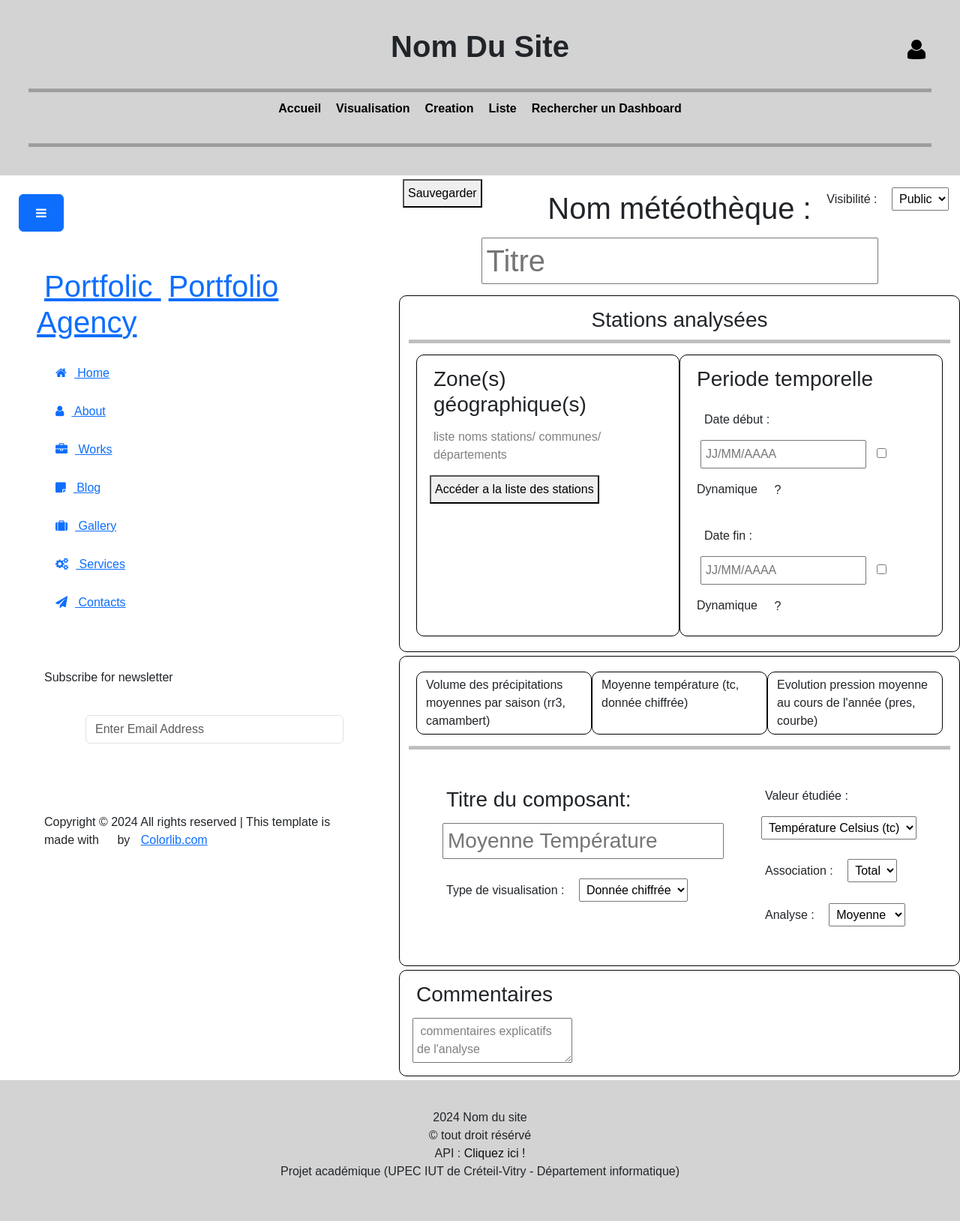
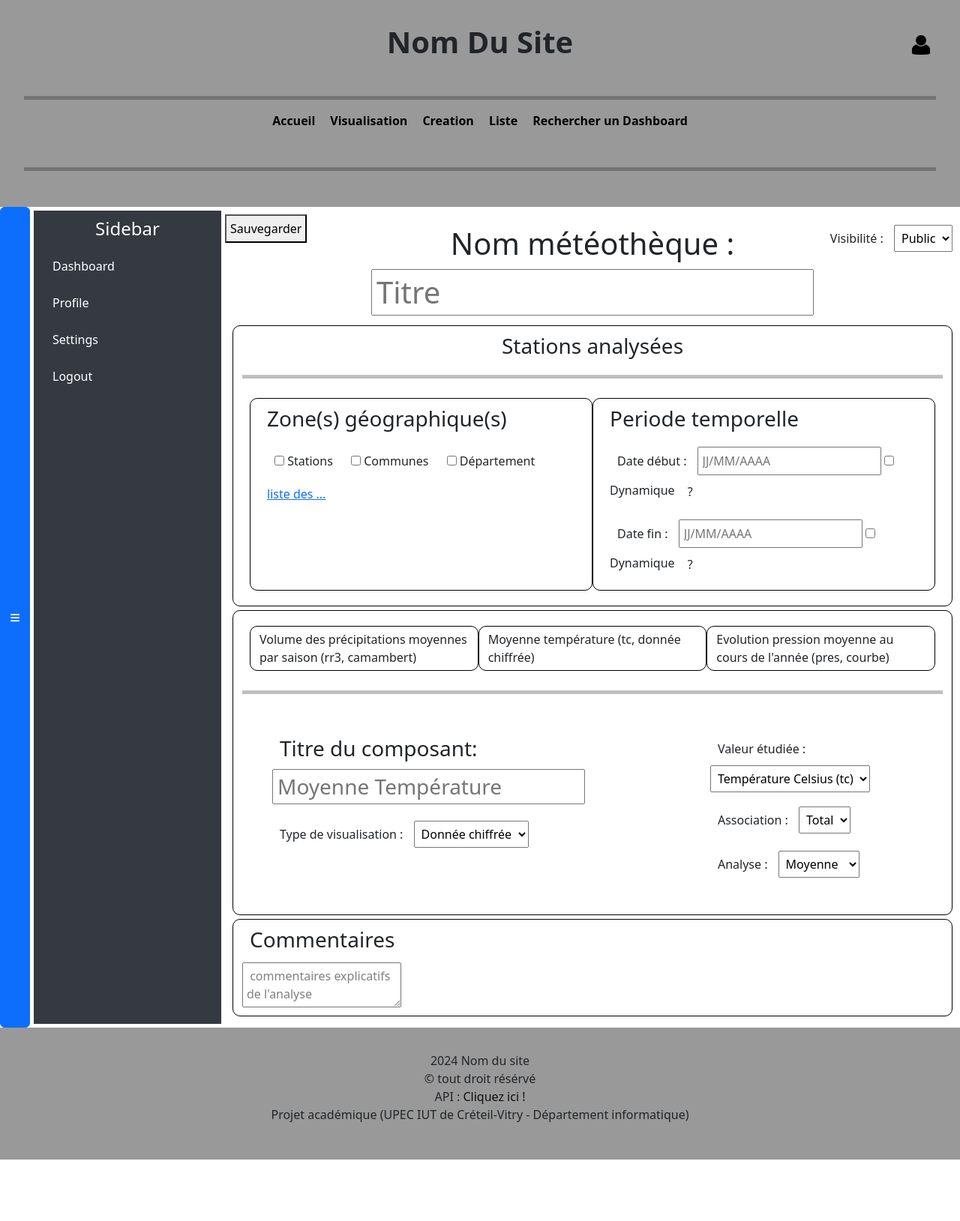
Before and after one commit to BUT-INFO-UPEC/SAE4A-01-25, a PHP site: page /Actions/crea_dashboard.php in a window 1280 px wide. Shown: the whole page at 75% size. After the commit the page ends 1547 px from the top, so only its background shows below. Run offline with PHP 8.4, Linux system fonts and the light colour scheme; data comes from the database, SQL or seed files in the repository.

Commit message:
side bare fonctionnel (style à changer)

```diff
--- a/Actions/crea_dashboard.php
+++ b/Actions/crea_dashboard.php
@@ -1,10 +1,15 @@
 <?php
 require_once "../Model/entete.php";
+require_once __DIR__ . "/../Model/requetteurs/requetteur_BDD.php";
+
+$station = get_station();
+
 
 // Démarrer la mise en tampon pour capturer le contenu spécifique
 ob_start();
 ?>
 
+<form action="/Controller/?action=crea_dasbord">
     <div class="dropdown" style="position: absolute; right: 0;">
         <label>Visibilité :</label>
 
@@ -13,7 +18,7 @@
         </select>
     </div>
 
-<button style="position: absolute; left: 0;">
+    <button style="position: absolute; left: 0;" type="submit">
         Sauvegarder
     </button>
 
@@ -31,9 +36,19 @@
             <div class="container">
                 <h3> Zone(s) géographique(s) </h3>
 
-            <p class="changing"> liste noms stations/ communes/ départements </p>
+                <div class="zone_geo">
+                    <label for="stations">
+                        <input type="checkbox" id="stations" name="zones[]" value="stations"> Stations
+                    </label>
+                    <label for="communes">
+                        <input type="checkbox" id="communes" name="zones[]" value="communes"> Communes
+                    </label>
+                    <label for="departement">
+                        <input type="checkbox" id="departement" name="zones[]" value="departement"> Département
+                    </label>
+                </div>
 
-            <button> Accéder a la liste des stations </button>
+                <a href="">liste des ...</a>
             </div>
 
             <div class="container">
@@ -127,6 +142,7 @@
         <textarea class="changing"> commentaires explicatifs de l'analyse </textarea>
     </div>
 
+</form>
 <?php
 // Récupération du contenu html/php
 $main = ob_get_clean();
--- a/Actions/recherche_dashboard.php
+++ b/Actions/recherche_dashboard.php
@@ -1,6 +1,5 @@
 <?php
 require_once "../Model/entete.php";
-
 // Démarrer la mise en tampon pour capturer le contenu spécifique
 ob_start();
 ?>
@@ -47,6 +46,9 @@
     }
 </style>
 
+<form action="/Controller/?action=search_dasbord">
+
+</form>
 
 <?php
 // Récupération du contenu html/php
--- a/Model/requetteurs/requetteur_BDD.php
+++ b/Model/requetteurs/requetteur_BDD.php
@@ -26,7 +26,8 @@
  *
  * @return mixed Résultat de la fonction BDD_fetch_visualisation.
  */
-function BDD_fetch_component($composantId) {
+function BDD_fetch_component($composantId)
+{
     // methode temporaire(?) tant que la BDD est pas debout (plus lent?)
 
     // Récupérer le contenu du fichier json et l'interpréter
@@ -62,7 +63,8 @@
  *
  * @return string l'unité associé aux mesures de l'attribut passé en paramètre
  */
-function BDD_fetch_unit($attribut) {
+function BDD_fetch_unit($attribut)
+{
     // methode temporaire(?) tant que la BDD est pas debout (plus lent?)
 
     // Récupérer le contenu du fichier json et l'interpréter
@@ -81,7 +83,8 @@
 /**
  * Génére un id inutilisé pour un dashboard et ajouter une ligne dans suivi_copiright
  */
-function generate_dash_id($originalId) {
+function generate_dash_id($originalId)
+{
     $newDashboardId = count(BDD_fetch_dashboards());
 
     add_tracing($originalId, $newDashboardId);
@@ -113,7 +116,8 @@
  *
  * @return string La chaine de caractère permettant de faire des grouppements selon els paramètres spécifiés
  */
-function get_BDD_grouping_key($grouping) {
+function get_BDD_grouping_key($grouping)
+{
     if (is_array($grouping)) {
         // vérifier si c'est une liste de stations ou intervals temporels et construire
     } else {
@@ -127,3 +131,18 @@
         }
     }
 }
+
+function conn_sqlite()
+{
+    $db = new PDO('sqlite:' . __DIR__ . '/../../database/France.db');
+    return $db;
+}
+
+function get_station()
+{
+    $db = conn_sqlite();
+    $query = $db->prepare("SELECT * FROM stations");
+    $query->execute();
+    $result = $query->fetchAll();
+    return $result;
+}
--- a/layout/Layout.php
+++ b/layout/Layout.php
@@ -16,6 +16,7 @@
     $i++;
 }
 $prefixe .= 'layout/';
+
 ?>
 
 <!DOCTYPE html>
@@ -33,19 +34,17 @@
     <script src="https://cdn.jsdelivr.net/npm/bootstrap@5.3.0/dist/js/bootstrap.bundle.min.js"></script>
 
 </head>
-
-
 <?php include __DIR__ . "/composants_balistiques_communs/Header.php"; ?>
 
 <body>
 
-    <?php include __DIR__ . "/composants_balistiques_specifiques/Form.php"; ?>
+    <main class="flex">
+        <button class="btn btn-primary" id="toggleSidebar">
+            &equiv;
+        </button>
+        <?php include __DIR__ . "/composants_balistiques_communs/SideBar.php"; ?>
 
-    <main class="flex">
-
-        <?php include __DIR__ . "/composants_balistiques_communs/sidebar/sidebar-05/index.html"; ?>
         <div class="main" style="flex-grow: 1; position: relative">
-
             <?php echo $main; ?>
         </div>
     </main>
--- a/layout/composants_balistiques_communs/SideBar.php
+++ b/layout/composants_balistiques_communs/SideBar.php
@@ -1,109 +1,58 @@
-<div class="side">
-    <button class="navbar-toggler" type="button" id="openBtn">
-        X
-    </button>
+<style>
+    .sidebar {
+        min-width: 250px;
+        max-width: 250px;
+        background-color: #343a40;
+        color: white;
+        transition: all 0.3s;
+    }
 
-    <div class="sidebar" id="sidebar">
-        <div class="sidebar-header d-flex justify-content-between">
-            <span class="text-white">Menu</span>
-            <button class="btn btn-link text-white" id="closeBtn">X</button>
-        </div>
-        <div class="sidebar-content">
-            <ul>
-                <li><a href="#">Accueil</a></li>
-                <li><a href="#">À propos</a></li>
-                <li><a href="#">Services</a></li>
-                <li><a href="#">Contact</a></li>
-            </ul>
-        </div>
+    .sidebar.collapsed {
+        min-width: 0;
+        max-width: 0;
+        overflow: hidden;
+    }
+
+    .sidebar a {
+        color: white;
+        text-decoration: none;
+        padding: 10px 15px;
+        display: block;
+        transition: background-color 0.3s;
+    }
+
+    .sidebar a:hover {
+        background-color: #495057;
+    }
+
+    .content {
+        transition: margin-left 0.3s;
+        padding: 20px;
+    }
+
+
+    #toggleSidebar {
+        font-size: x-large;
+    }
+</style>
+<div class="d-flex">
+    <!-- Sidebar -->
+    <div id="sidebar" class="sidebar">
+        <h4 class="text-center">Sidebar</h4>
+        <a href="#">Dashboard</a>
+        <a href="#">Profile</a>
+        <a href="#">Settings</a>
+        <a href="#">Logout</a>
     </div>
 </div>
 
-<style>
-    .side {
-        top: 0;
-        left: 0;
-
-        background-color: #333;
-        transition: left 0.3s ease;  /* Smooth transition */
-    }
-
-    .sidebar {
-        display: flex;
-        flex-direction: column;
-        height: 100%;
-    }
-
-    .sidebar-header {
-        padding: 10px;
-        background-color: #444;
-        display: flex;
-        justify-content: space-between;
-        align-items: center;
-    }
-
-    .sidebar-content ul {
-        padding: 0;
-        list-style: none;
-        margin: 0;
-        padding-left: 20px;
-    }
-
-    .sidebar-content ul li {
-        margin: 10px 0;
-    }
-
-    .sidebar-content ul li a {
-        color: white;
-        text-decoration: none;
-    }
-
-    .navbar-toggler-icon {
-        background-color: #fff;
-        width: 30px;
-        height: 3px;
-        display: block;
-        position: relative;
-    }
-
-    .navbar-toggler-icon:before,
-    .navbar-toggler-icon:after {
-        content: '';
-        background-color: #fff;
-        width: 30px;
-        height: 3px;
-        display: block;
-        position: absolute;
-        left: 0;
-    }
-
-    .navbar-toggler-icon:before {
-        top: -10px;
-    }
-
-    .navbar-toggler-icon:after {
-        bottom: -10px;
-    }
-
-    /* The "open" class makes the sidebar visible */
-    .open {
-        left: 0; /* Show sidebar */
-    }
-</style>
-
+<script src="https://cdn.jsdelivr.net/npm/bootstrap@5.3.0/dist/js/bootstrap.bundle.min.js"></script>
 <script>
-    // Get the elements
-    const openBtn = document.getElementById('openBtn');
-    const closeBtn = document.getElementById('closeBtn');
+    // JavaScript for toggling the sidebar
+    const toggleButton = document.getElementById('toggleSidebar');
     const sidebar = document.getElementById('sidebar');
 
-    // Open the sidebar
-    openBtn.addEventListener('click', function() {
-        sidebar.classList.add('open');
-    });
-
-    // Close the sidebar
-    closeBtn.addEventListener('click', function() {
-        sidebar.classList.remove('open');
+    toggleButton.addEventListener('click', () => {
+        sidebar.classList.toggle('collapsed');
     });
 </script>
--- a/layout/composants_balistiques_specifiques/Form.php
+++ b/layout/composants_balistiques_specifiques/Form.php
@@ -54,6 +54,11 @@
                             <label for="signup-mdp" class="form-label">Mot de Passe :</label>
                             <input type="password" name="mdp" id="signup-mdp" class="form-control" minlength="1" required>
                         </div>
+                        <div class="mb-3">
+                            <label for="passwordConfirm" class="form-label">Confirmer le mot de Passe :</label>
+                            <input type="password" name="passwordConfirm" id="passwordConfirm" class="form-control" minlength="1" required>
+                        </div>
+
                         <!-- Boutons du modal -->
                         <div class="modal-footer">
                             <button type="submit" class="btn btn-success">Créer un compte</button>
--- a/layout/composants_balistiques_specifiques/error.php
+++ b/layout/composants_balistiques_specifiques/error.php
@@ -1,7 +1,7 @@
 <!DOCTYPE html>
 <html lang="fr">
 
-<?php include __DIR__ . '/../composants_balistiques_communs/'; ?>
+<?php include __DIR__ . '/../composants_balistiques_communs/head.php'; ?>
 
 <body>
     <?php
@@ -27,13 +27,13 @@
                     <p class="card-text text-danger">
                         <?= htmlspecialchars($error, ENT_QUOTES, 'UTF-8'); ?>
                     </p>
-                    <a href="?action=readAll" class="btn btn-primary mt-3">Retour à la liste</a>
+                    <a href="/sae/Controller/?action=accueil" class="btn btn-primary mt-3">Retour à la liste</a>
                 </div>
             </div>
         </div>
     <?php else: ?>
         <!-- Si aucun message d'erreur n'est défini, rediriger vers la page principale -->
-        <?php header('Location: ?action=readAll'); exit; ?>
+        <?php header('Location: /Controller/?action=accueil'); exit; ?>
     <?php endif; ?>
 </body>
 
```
Also changed, not shown: Controller/index.php (+10 -3 lines), Model/Actions/inscription.php (added, +48 -0 lines), Model/actions.php (deleted, +0 -53 lines), layout/composants_balistiques_communs/head.php (added, +27 -0 lines). Lines whose indentation alone changed are shown as unchanged.
